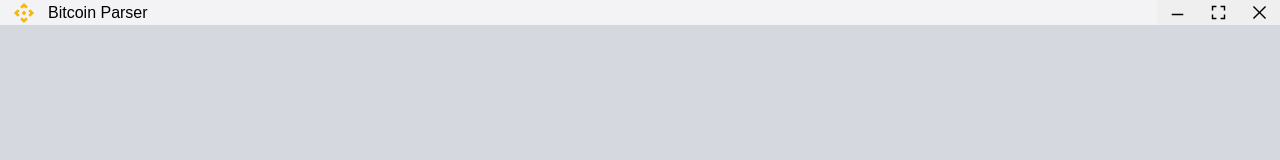
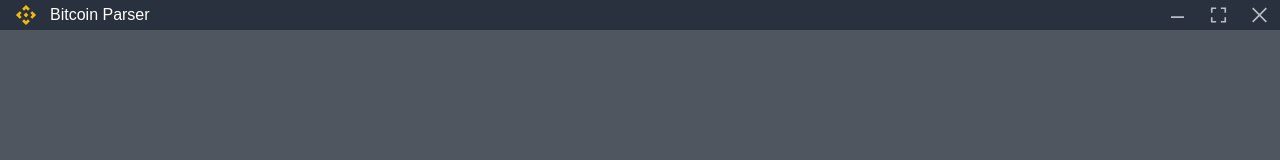
Before and after one commit to wojciechhicu/electron-btc-parser, a website with bundled scripts: page src/index.html in a window 1280 px wide. Built offline with nearby package versions, Linux system fonts and the light colour scheme; a web font is replaced by a local one.

Commit message:
theme switch

```diff
--- a/src/index.css
+++ b/src/index.css
@@ -5,32 +5,37 @@
 body,html {
 	padding: 0;
 	margin: 0;
-	background-color: #D6D8DF;
+	height: 100%;
+	width: 100%;
 	font-family: 'Calibri', sans-serif;
 }
 .top-nav {
 	display: flex;
 	justify-content: space-between;
 	align-items: center;
-	height: 25px;
-	background-color: #f3f3f5;
+	height: 30px;
+	background-color: #2A313E;
 	-webkit-app-region: drag;
+	color: white;
 }
 .nav-btn{
 	height: 100%;
 	width: 41px;
 	display: flex;
+	padding: 2px;
 	border: none;
+	background-color: #2A313E;
 	transition: background .3s, box-shadow .3s;
 	cursor: pointer;
 	justify-content: center;
 	-webkit-app-region: no-drag;
 }
 .nav-btn:hover {
-	background-color: #D6D8DF;
+	background-color: #353d4d;
 	box-shadow: 0 2px 4px rgba(0, 0, 0, 0.2);
 }
 .nav-btn svg {
+	fill: #b9bdc4;
 	max-height: 100%;
 }
 .close-btn:hover{
@@ -51,7 +56,8 @@ body,html {
 .bradning{
 	display: inline-flex;
 	align-items: center;
-	height: 25px;
+	height: 30px;
+	padding: 2px;
 }
 .logo svg {
 	height: 22px;
@@ -60,5 +66,10 @@ body,html {
 }
 .wrapper{
 	display: inline-flex;
-	height: 25px;
+	height: 30px;
 }
+.content{
+	background-color: #4F565F;
+	width: 100%;
+	height: calc(100% - 30px);
+}
```
